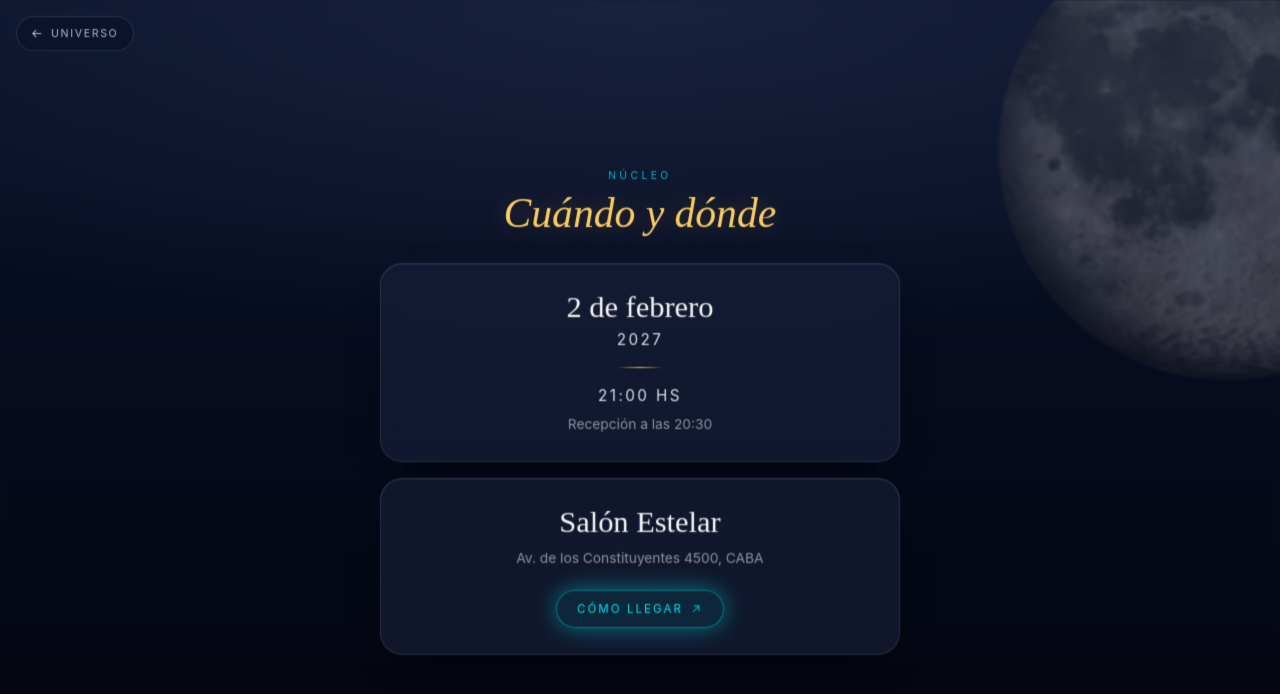
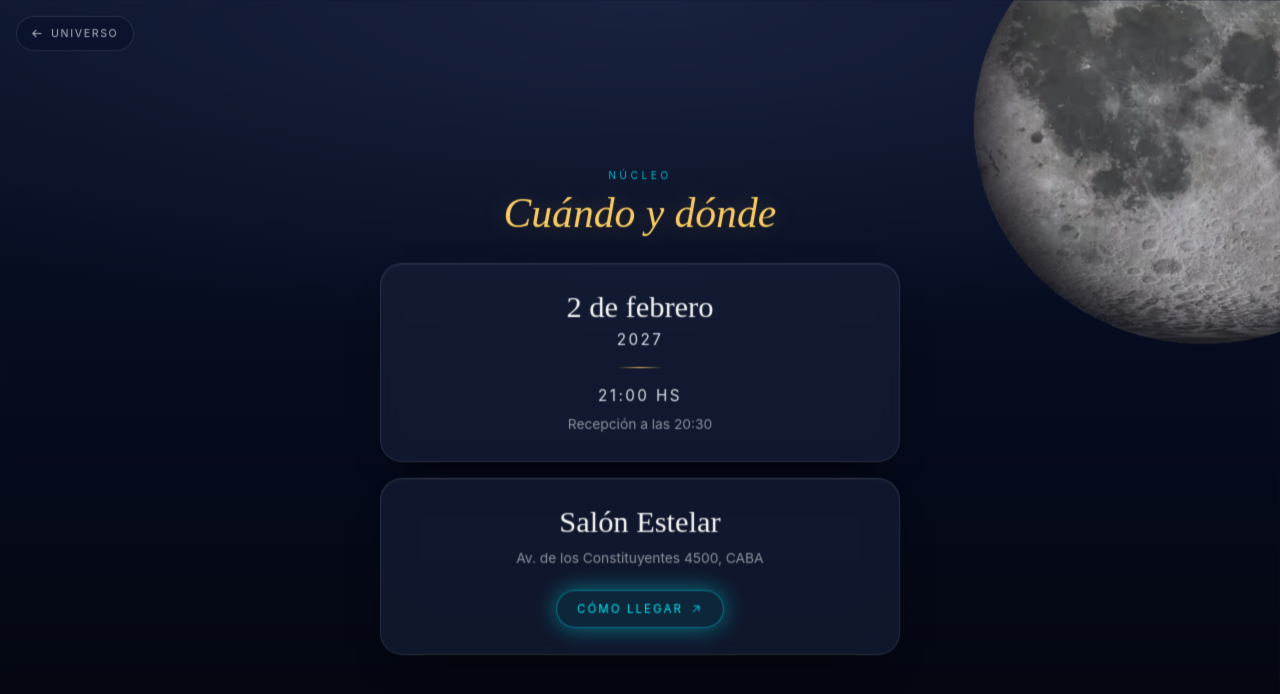
Before and after one commit to rgcandia/xv-galaxia, a React (Vite) app: page / in a window 1280 px wide. Both pictures are taken after a click on the button "LA CITA". Shown: the top 694 px of the page. Built offline with nearby package versions, Linux system fonts and the light colour scheme.

Commit message:
S1-b: el planeta de fondo va nitido (opacidad 0.9, sin blur) con el borde fundido en el cielo (D-61)

```diff
--- a/src/components/universo.css
+++ b/src/components/universo.css
@@ -275,22 +275,27 @@
    36 % de opacidad y 1,5 px de desenfoque: presencia, no protagonismo. */
 .planeta-fondo {
   position: fixed;
-  top: -10vh;
-  right: -14vw;
-  width: 62vw;
+  top: -12vh;
+  right: -12vw;
+  width: 58vw;
   max-width: 460px;
-  height: 62vw;
-  max-height: 460px;
+  height: 58vw;
+  max-height: 440px;
   border-radius: 50%;
   pointer-events: none;
   z-index: 0;
-  opacity: 0.36;
-  filter: blur(1.5px) saturate(0.9);
+  /* Sin desenfoque: el planeta se ve nítido, como el que acabás de tocar.
+     La profundidad la da la opacidad y la sombra, no el blur (`D-61`). */
+  opacity: 0.9;
+  filter: saturate(1.02);
   background-size: cover;
   background-position: center;
   animation: derivar 22s ease-in-out infinite;
   /* el terminador: la sombra que la hace esfera y no calcomanía */
   box-shadow: inset 18px -22px 46px rgba(3, 4, 10, 0.85);
+  /* el borde se apaga en el cielo en vez de cortarse */
+  -webkit-mask-image: radial-gradient(circle at 50% 50%, #000 78%, transparent 100%);
+  mask-image: radial-gradient(circle at 50% 50%, #000 78%, transparent 100%);
 }
 
 .planeta-fondo.es-cuando {
```
